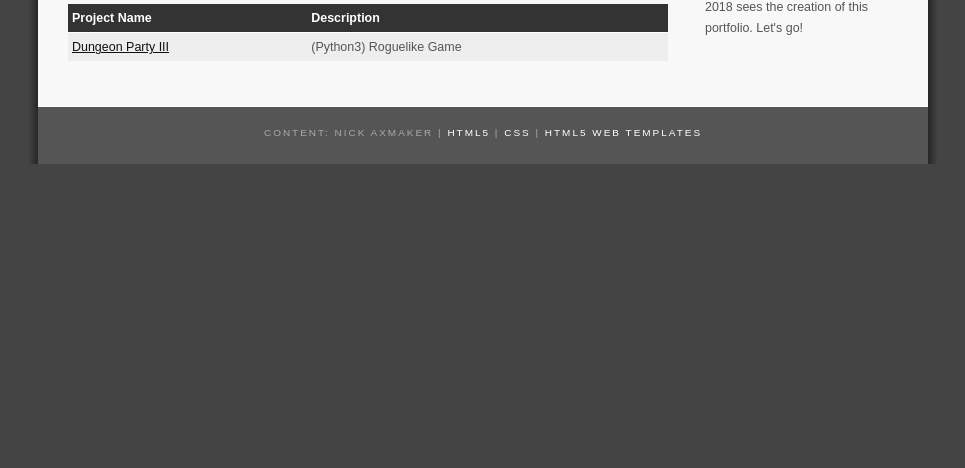
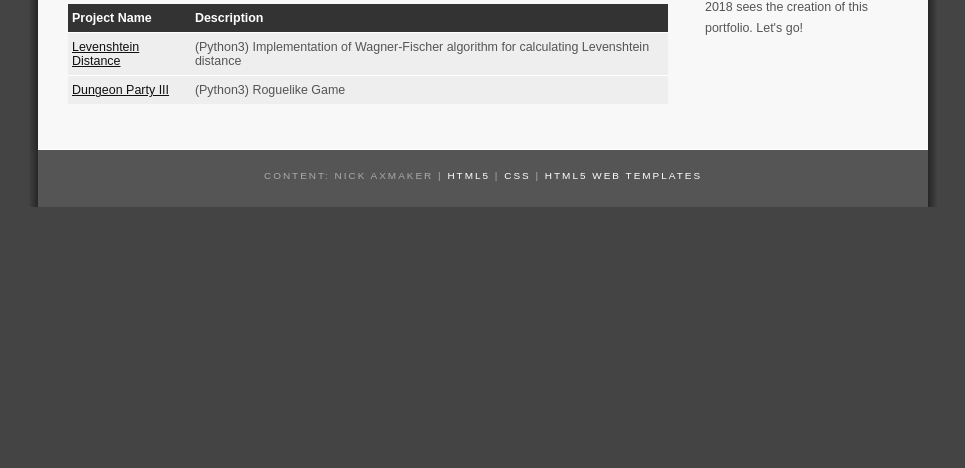
Before and after one commit to nickaxmaker/nickaxmaker.github.io, a plain HTML site: page completed.html in a window 1280 px wide. Shown: the part 332-800 px from the top of the page, without its empty margins (157-1122 px from the left). Drawn offline with Linux system fonts and the light colour scheme.

Commit message:
Update completed.html

```diff
--- a/completed.html
+++ b/completed.html
@@ -43,6 +43,7 @@
         <h2>Completed Projects</h2>
         <table style="width:100%; border-spacing:0;">
           <tr><th>Project Name</th><th>Description</th></tr>
+          <tr><td><a href="https://github.com/nickaxmaker/levenshteindistance">Levenshtein Distance</a></td><td>(Python3) Implementation of Wagner-Fischer algorithm for calculating Levenshtein distance</td></tr>
           <tr><td><a href="https://github.com/nickaxmaker/DungeonPartyIII">Dungeon Party III</a></td><td>(Python3) Roguelike Game</td></tr>
         </table>
 		</div>
```
